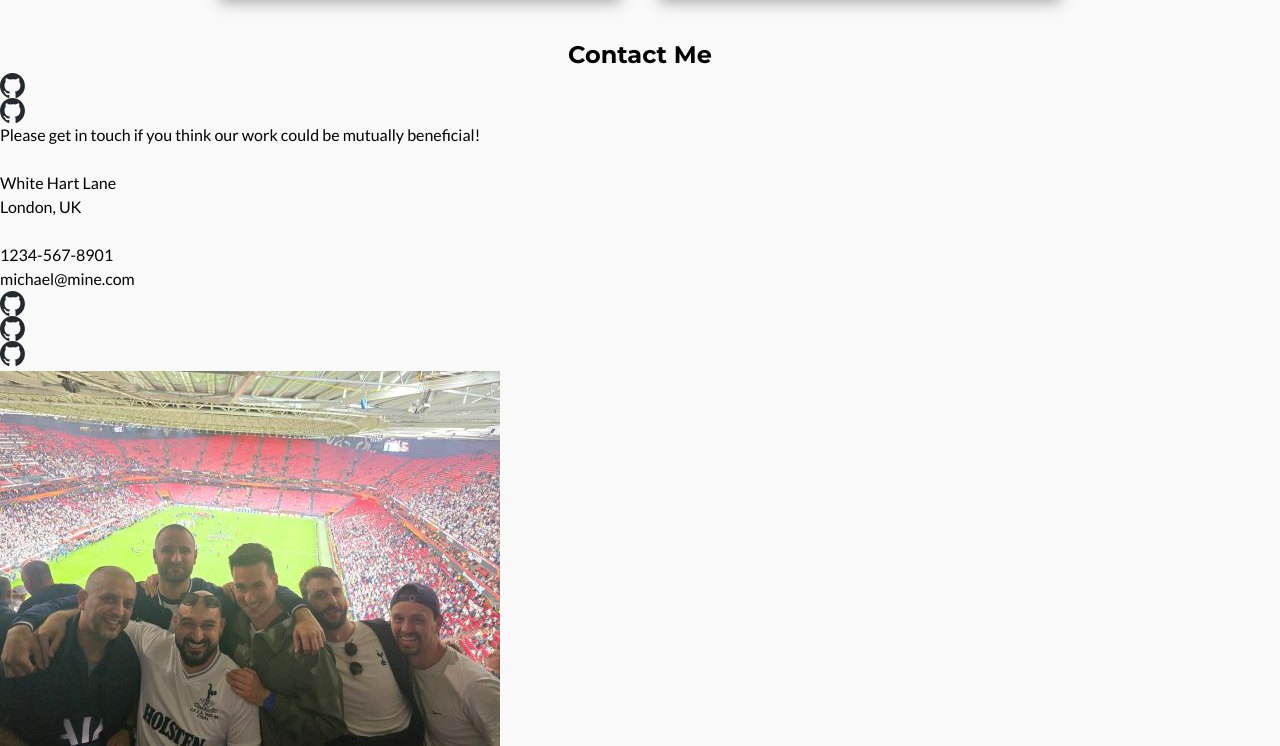
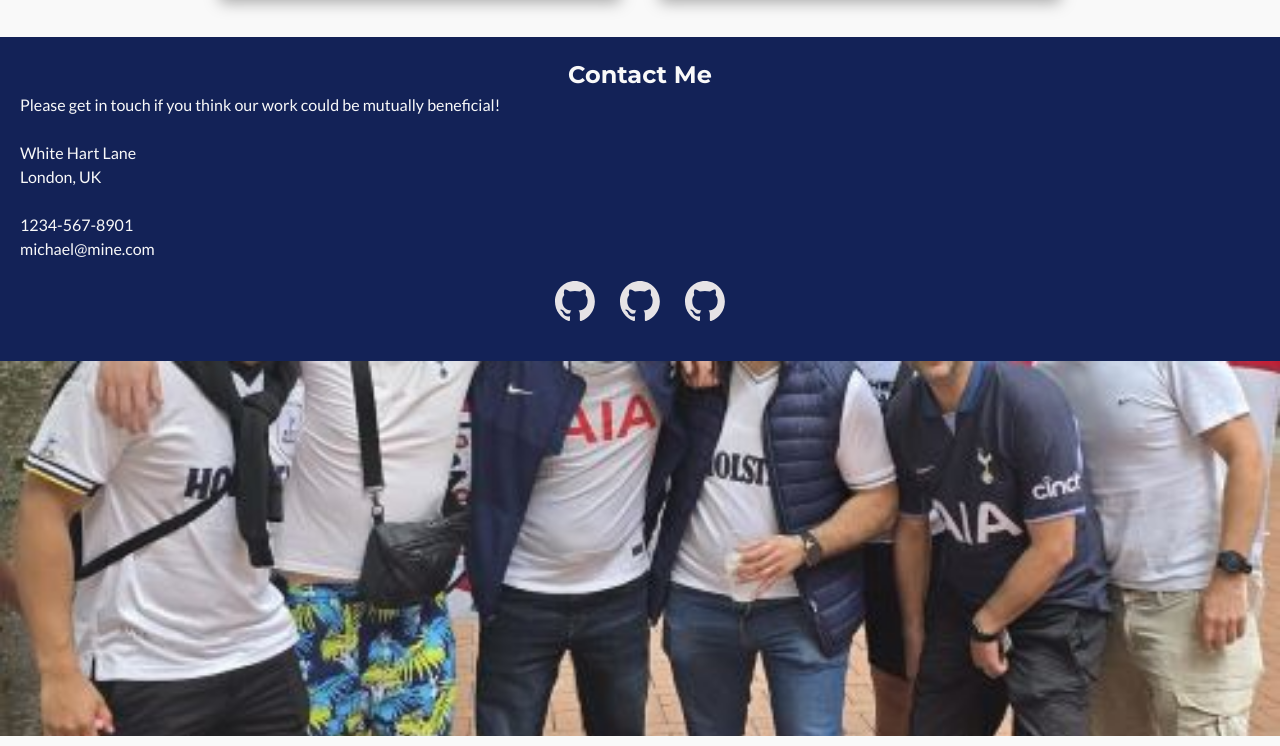
Before and after one commit to Michael-Mine/odin-homepage, a website: page template.html in a window 1280 px wide. Shown: the part 1164-1910 px from the top of the page. Drawn offline with Linux system fonts and the light colour scheme.

Commit message:
style: footer display, colour & image

```diff
--- a/styles.css
+++ b/styles.css
@@ -115,6 +115,7 @@
 
 :root {
   --colour-white: #f9f9f9;
+  --colour-spurs: #132257;
 }
 
 body {
@@ -157,7 +158,8 @@
   color: var(--colour-white);
 }
 
-.icons {
+.header-icons,
+.project-icons {
   margin-top: 5px;
   display: flex;
   justify-content: center;
@@ -198,6 +200,30 @@
   padding: 0px 10px;
 }
 
+.footer-container {
+  padding: 20px;
+  background-color: var(--colour-spurs);
+  color: var(--colour-white);
+}
+
+.footer-icons-container {
+  padding: 20px;
+  display: flex;
+  justify-content: center;
+  gap: 25px;
+}
+
+.footer-icon {
+  filter: invert(99%) sepia(6%) saturate(26%) hue-rotate(256deg)
+    brightness(108%) contrast(95%);
+}
+
+.footer-pic {
+  height: 375px;
+  width: 100%;
+  object-fit: cover;
+}
+
 /* My CSS declaration Order
     Positioning
     Display
--- a/template.html
+++ b/template.html
@@ -22,12 +22,11 @@
         <p>Waka, waka, eh-eh,</p>
         <p>17th I don't know how,</p>
         <p>WE WON IT IN BILAO!</p>
-        <div class="icons">
+        <div class="header-icons">
           <a href="https://github.com/Michael-Mine">
             <img
               src="images/github-mark.svg"
-              alt="github-mark"
-              class="header-logo"
+              alt="github-icon"
               height="25px"
               width="25px"
             />
@@ -35,8 +34,7 @@
           <a href="https://github.com/Michael-Mine">
             <img
               src="images/github-mark.svg"
-              alt="github-mark"
-              class="header-logo"
+              alt="github-icon"
               height="25px"
               width="25px"
             />
@@ -44,8 +42,7 @@
           <a href="https://github.com/Michael-Mine">
             <img
               src="images/github-mark.svg"
-              alt="github-mark"
-              class="header-logo"
+              alt="github-icon"
               height="25px"
               width="25px"
             />
@@ -64,12 +61,11 @@
           />
           <div class="project-name">
             <h3>Battleship Game</h3>
-            <div class="icons">
+            <div class="project-icons">
               <a href="https://github.com/Michael-Mine">
                 <img
                   src="images/github-mark.svg"
-                  alt="github-mark"
-                  class="header-logo"
+                  alt="github-icon"
                   height="20px"
                   width="20px"
                 />
@@ -77,8 +73,7 @@
               <a href="https://github.com/Michael-Mine">
                 <img
                   src="images/github-mark.svg"
-                  alt="github-mark"
-                  class="header-logo"
+                  alt="github-icon"
                   height="20px"
                   width="20px"
                 />
@@ -98,12 +93,11 @@
           />
           <div class="project-name">
             <h3>Battleship Game</h3>
-            <div class="icons">
+            <div class="project-icons">
               <a href="https://github.com/Michael-Mine">
                 <img
                   src="images/github-mark.svg"
-                  alt="github-mark"
-                  class="header-logo"
+                  alt="github-icon"
                   height="20px"
                   width="20px"
                 />
@@ -111,8 +105,7 @@
               <a href="https://github.com/Michael-Mine">
                 <img
                   src="images/github-mark.svg"
-                  alt="github-mark"
-                  class="header-logo"
+                  alt="github-icon"
                   height="20px"
                   width="20px"
                 />
@@ -127,27 +120,11 @@
       </div>
     </section>
     <footer>
+      <div class="footer-container">
         <h2>Contact Me</h2>
-      <a href="https://github.com/Michael-Mine">
-        <img
-          src="images/github-mark.svg"
-          alt="github-mark"
-          class="header-logo"
-          height="25px"
-          width="25px"
-        />
-      </a>
-      <a href="https://github.com/Michael-Mine">
-        <img
-          src="images/github-mark.svg"
-          alt="github-mark"
-          class="header-logo"
-          height="25px"
-          width="25px"
-        />
-      </a>
         <p>
-        Please get in touch if you think our work could be mutually beneficial!
+          Please get in touch if you think our work could be mutually
+          beneficial!
         </p>
         <br />
         <p>White Hart Lane</p>
@@ -155,37 +132,40 @@
         <br />
         <p>1234-567-8901</p>
         <p>michael@mine.com</p>
+        <div class="footer-icons-container">
           <a href="https://github.com/Michael-Mine">
             <img
               src="images/github-mark.svg"
-          alt="github-mark"
-          class="header-logo"
-          height="25px"
-          width="25px"
+              alt="github-icon"
+              class="footer-icon"
+              height="40px"
+              width="40px"
             />
           </a>
           <a href="https://github.com/Michael-Mine">
             <img
               src="images/github-mark.svg"
-          alt="github-mark"
-          class="header-logo"
-          height="25px"
-          width="25px"
+              alt="github-icon"
+              class="footer-icon"
+              height="40px"
+              width="40px"
             />
           </a>
           <a href="https://github.com/Michael-Mine">
             <img
               src="images/github-mark.svg"
-          alt="github-mark"
-          class="header-logo"
-          height="25px"
-          width="25px"
+              alt="github-icon"
+              class="footer-icon"
+              height="40px"
+              width="40px"
             />
           </a>
-      <div class="icons"></div>
+        </div>
+      </div>
       <img
-        src="images/bilbao-pic-small2.jpg"
+        src="images/bilbao-pic2-small.jpg"
         alt="Friends at Bilbao stadium for EL Final Win"
+        class="footer-pic"
       />
     </footer>
   </body>
```
Also changed, not shown: images/bilbao-pic2-small.jpg (added). Lines whose indentation alone changed are shown as unchanged.
